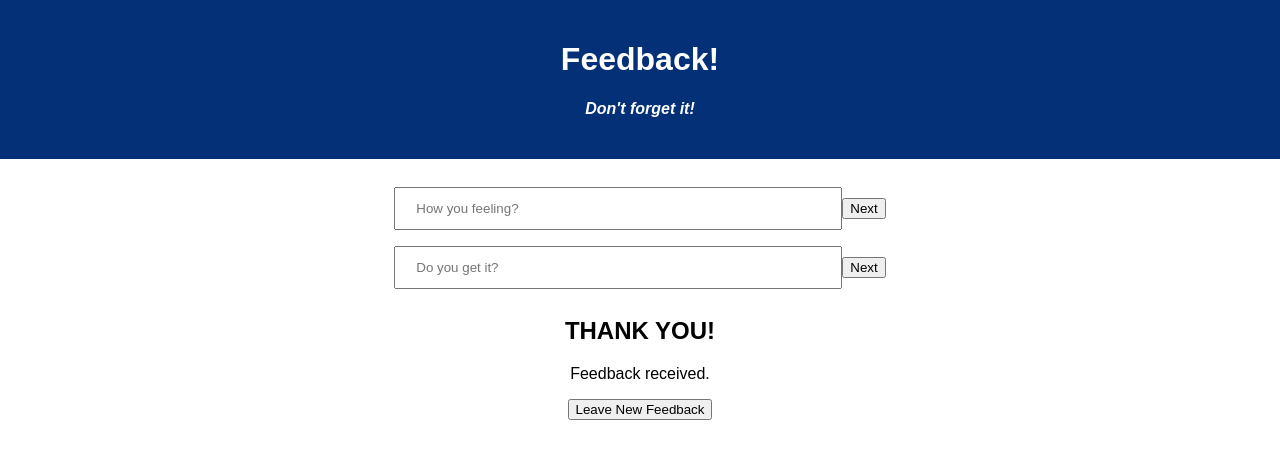
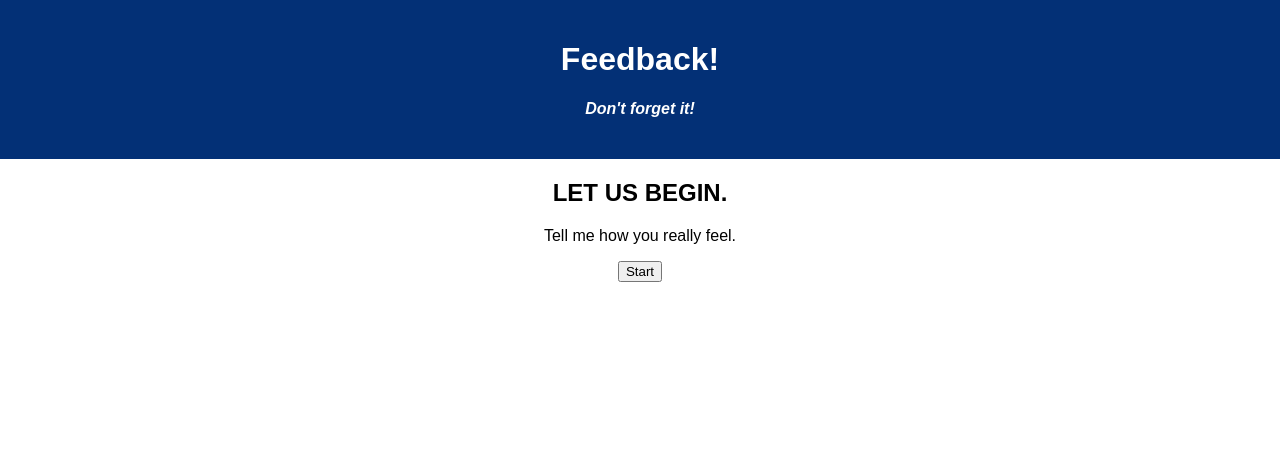
Before and after one commit to davidjnash2/weekend-redux-feedback-loop, a React (Create React App) app: page / in a window 1280 px wide. Shown: the top 458 px of the page. Built offline with nearby package versions, Linux system fonts and the light colour scheme.

Commit message:
added router and route paths to App render, updated button name on success component, and created Home component to have splash page on first arrival

```diff
--- a/src/components/App/App.jsx
+++ b/src/components/App/App.jsx
@@ -2,12 +2,13 @@ import React from 'react';
 import axios from 'axios';
 import './App.css';
 import { useState, useEffect } from 'react';
-import {HashRouter as Router, Route, Link } from 'react-router-dom';
+import { HashRouter as Router, Route, Link } from 'react-router-dom';
 
 // components are here
+import Home from '../Home/Home';
 import Feeling from '../Feeling/Feeling';
 import Understanding from '../Understanding/Understanding';
-// import Support from '../Support/Support';
+import Support from '../Support/Support';
 // import Comments from '../Comments/Comments';
 // import Review from '../Review/Review';
 import Success from '../Success/Success';
@@ -15,19 +16,44 @@ import Success from '../Success/Success';
 function App() {
 
   return (
+
     <div className='App'>
       <header className='App-header'>
         <h1 className='App-title'>Feedback!</h1>
         <h4>Don't forget it!</h4>
       </header>
-      <Feeling />
-      <Understanding />
-      {/* <Support />
-      <Comments />
-      <Review /> */}
-      <Success />
+      <Router>
 
+        <Route path="/" exact>
+          <Home />
+        </Route>
+
+        <Route path="/feeling" exact>
+          <Feeling />
+        </Route>
+
+        <Route path="/understanding" exact>
+          <Understanding />
+        </Route>
+
+        <Route path="/support" exact>
+          <Support />
+        </Route>
+
+        {/* <Route path="/comments" exact>
+          <Comments />
+        </Route>
+
+        <Route path="/review" exact>
+          <Review />
+        </Route> */}
+
+        <Route path="/success" exact>
+          <Success />
+        </Route>
+      </Router>
     </div>
+
   );
 }
 
--- /dev/null
+++ b/src/components/Home/Home.jsx
@@ -0,0 +1,21 @@
+import React from 'react';
+import { useHistory } from 'react-router-dom';
+
+function Home() {
+
+    const history = useHistory();
+
+    const startSurvey = () => {
+        history.push('/feeling');
+    }
+
+    return (
+        <>
+            <h2>LET US BEGIN.</h2>
+            <p>Tell me how you really feel.</p>
+            <button type='button' onClick={startSurvey}>Start</button>
+        </>
+    );
+}
+
+export default Home;
--- a/src/components/Success/Success.jsx
+++ b/src/components/Success/Success.jsx
@@ -6,7 +6,7 @@ function Success(){
     const history = useHistory();
 
     const goStartAgain = () => {
-        history.push('/feeling')
+        history.push('/')
         // STILL NEED TO RESET feedback/survey STATE HERE
     }
 
@@ -14,7 +14,7 @@ function Success(){
         <>
             <h2>THANK YOU!</h2>
             <p>Feedback received.</p>
-            <button type='button' onClick={goStartAgain}>Leave New Feedback</button>
+            <button type='button' onClick={goStartAgain}>Do it again!</button>
         </>
     );
 }
```
